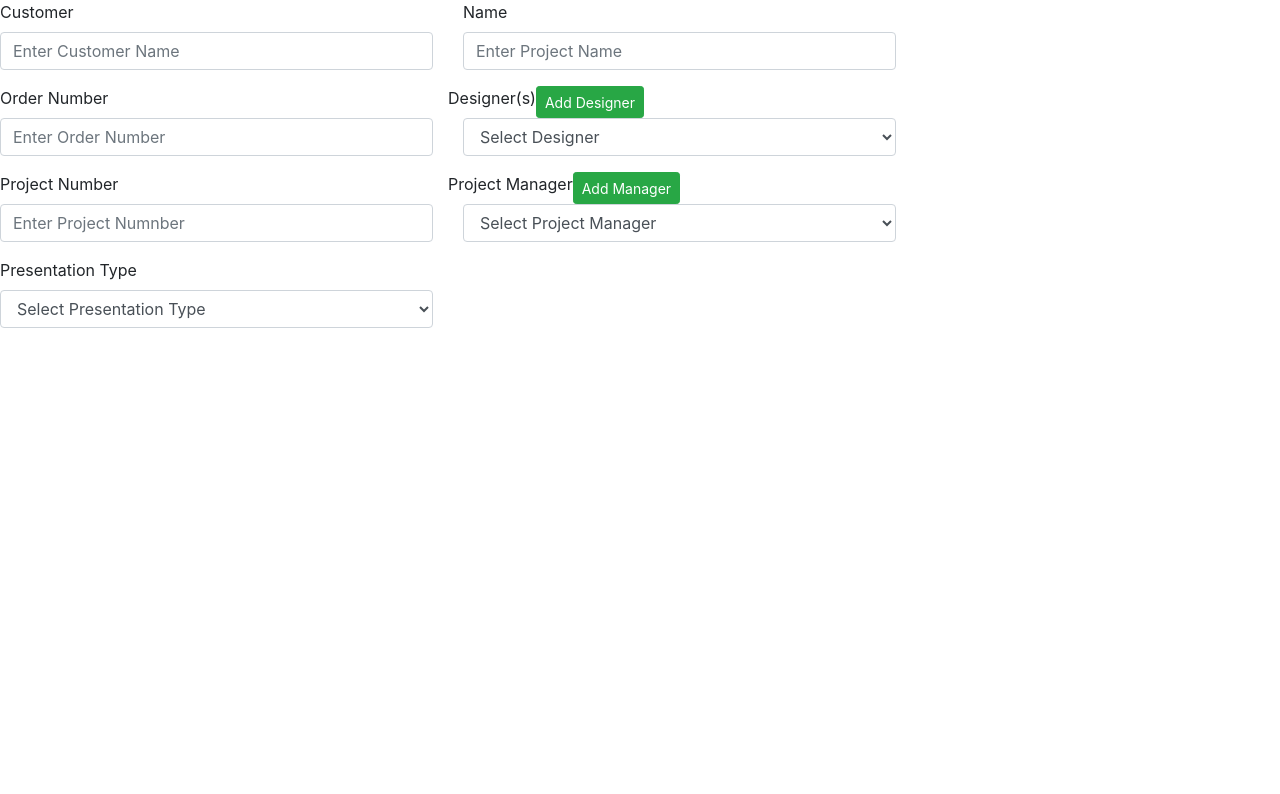
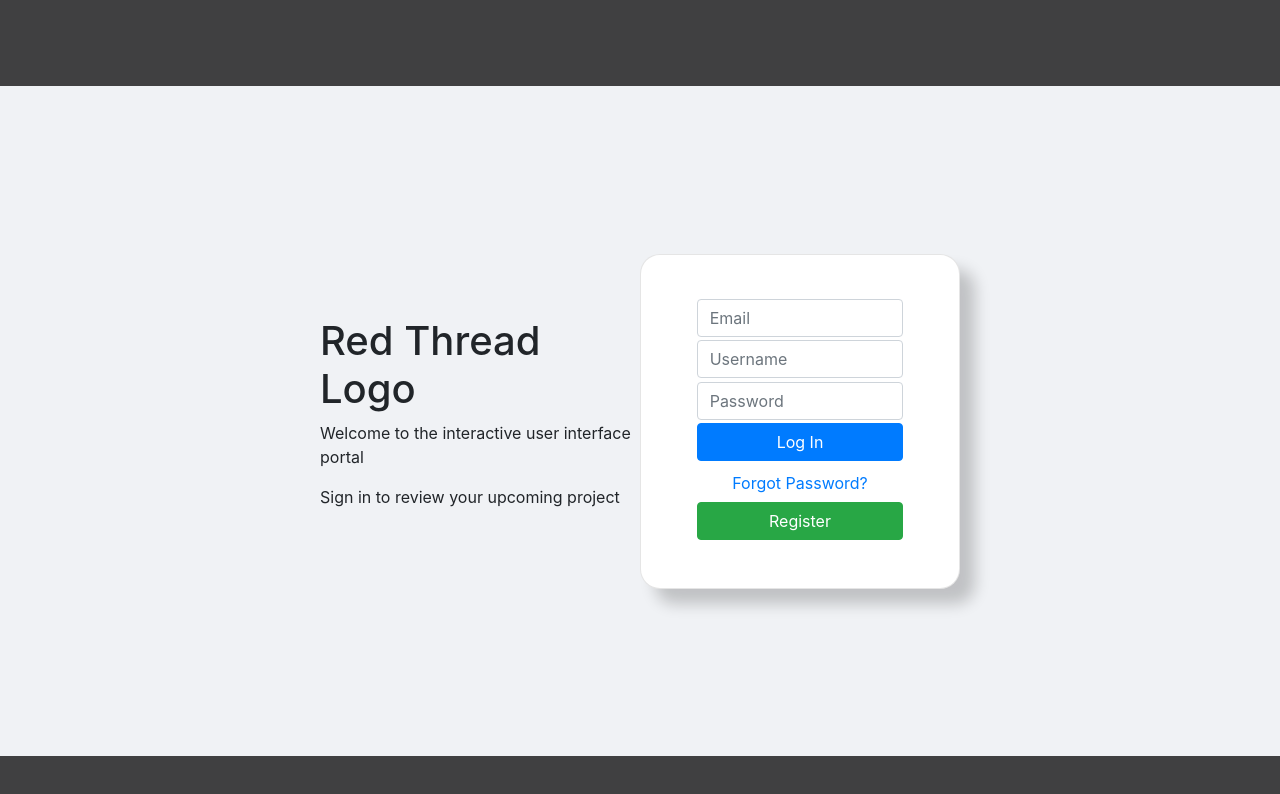
Before and after one commit to shoran23/interactive_ui_front_end, a React (Create React App) app: page / in a window 1280 px wide. Shown: the top 794 px of the page. Built offline with nearby package versions, Linux system fonts and the light colour scheme.

Commit message:
added in registration and sign in

```diff
--- a/src/App.js
+++ b/src/App.js
@@ -7,7 +7,7 @@ import Dashboard from './components/dashboard/Dashboard.js'
 
 class App extends React.Component {
     state = {
-        login: true,
+        login: false,
         userRole: 'client',
     }
     setTitle = newTitle => {
--- a/src/components/dashboard/Dashboard.js
+++ b/src/components/dashboard/Dashboard.js
@@ -19,7 +19,7 @@ class Dashboard extends React.Component {
             {name: 'Project 5', status: 'project complete', customer: 'customer 1', order: '555555', designer: 'S.Horan', submittal: '2/21/21', pm: 'Gabe Wolloff', panels: [3]},
         ],
         selectedProject: 0,
-        createProject: true,
+        createProject: false,
     }
     render() {
         return (
--- a/src/components/welcome/Welcome.js
+++ b/src/components/welcome/Welcome.js
@@ -9,6 +9,7 @@ class Welcome extends React.Component {
     state = {
         firstName: '',
         lastName: '',
+        username: '',
         email: '',
         password: '',
         passwordConfirm: '',
@@ -29,6 +30,43 @@ class Welcome extends React.Component {
     handleDirect = (key,value) => {
         this.setState({[key]: value})
     }
+    handleRegister = () => {
+        fetch('http://localhost:8000/api/v1/dj-rest-auth/registration/', {
+            headers: {
+                'Accept': 'application/json',
+                'Content-Type': 'application/json',
+            },
+            method: 'POST',
+            body: JSON.stringify ({
+                username: this.state.username,
+                email: this.state.email,
+                password1: this.state.password,
+                password2: this.state.passwordConfirm
+            })
+        })
+        .then(res => res.json())
+        .then(resJson => {
+            console.log(resJson)
+        })
+    }
+    handleSignin = () => {
+        fetch('http://localhost:8000/api/v1/dj-rest-auth/login/', {
+            headers: {
+                'Accept': 'application/json',
+                'Content-Type': 'application/json',
+            },
+            method: 'POST',
+            body: JSON.stringify ({
+                username: this.state.username,
+                email: this.state.email,
+                password: this.state.password
+            })
+        })
+        .then(res => res.json())
+        .then(resJson => {
+            console.log(resJson)
+        })
+    }
     render() {
         console.log(this.state)
         return (
@@ -39,6 +77,7 @@ class Welcome extends React.Component {
                     // states
                     firstName={this.state.firstName}
                     lastName={this.state.lastName}
+                    username={this.state.username}
                     email={this.state.email}
                     passworld={this.state.password}
                     passwordConfirm={this.state.passwordConfirm}
@@ -49,6 +88,8 @@ class Welcome extends React.Component {
                     // functions
                     handleChange={this.handleChange}
                     handleDirect={this.handleDirect}
+                    handleRegister={this.handleRegister}
+                    handleSignin={this.handleSignin}
                 />
                 <WelcomeFooter/>
             </div>
--- a/src/components/welcome/WelcomeSession.js
+++ b/src/components/welcome/WelcomeSession.js
@@ -19,13 +19,21 @@ class WelcomeSignIn extends React.Component {
                 />
                 <Form.Control
                     className='welcome-login'
+                    type='test'
+                    placeholder='Username'
+                    id='username'
+                    value={this.props.username}
+                    onChange={this.props.handleChange}
+                />
+                <Form.Control
+                    className='welcome-login'
                     type='password'
                     placeholder='Password'
                     id='password'
                     value={this.props.password}
                     onChange={this.props.handleChange}
                 />
-                <Button variant='primary' className='welcome-login'>Log In</Button>
+                <Button variant='primary' className='welcome-login' onClick={this.props.handleSignin}>Log In</Button>
                 <Button variant='link'>Forgot Password?</Button>
                 <Button variant='success' className='welcome-login' onClick={()=> this.props.handleDirect('session','register')}>Register</Button>
             </Form>
@@ -53,6 +61,13 @@ class WelcomeRegister extends React.Component {
                     />
                 </Form.Group>
                 <Form.Group className='welcome-register'>
+                    <Form.Control
+                        type='text'
+                        placeholder='Username'
+                        id='username'
+                        value={this.props.username}
+                        onChange={this.props.handleChange}
+                    />
                     <Form.Control
                         type='email'
                         placeholder='Email'
@@ -117,7 +132,7 @@ class WelcomeRegister extends React.Component {
                         <div></div>
                     }
                 </Form.Group>
-                <Button variant='success' className='welcome-register'>Submit</Button>
+                <Button variant='success' className='welcome-register' onClick={this.props.handleRegister}>Submit</Button>
                 <Button variant='link' className='welcome-register' onClick={()=> this.props.handleDirect('session','signin')}>Cancel</Button>
             </Form>
         )
@@ -131,18 +146,21 @@ class WelcomeSession extends React.Component {
                     <WelcomeSignIn
                         // states
                         email={this.props.email}
+                        username={this.props.username}
                         password={this.props.password}
                         passwordConfirm={this.props.passwordConfirm}
                         role={this.props.role}
                         // functions
                         handleChange={this.props.handleChange}
                         handleDirect={this.props.handleDirect}
+                        handleSignin={this.props.handleSignin}
                     />
                 :
                     <WelcomeRegister
                         // state
                         firstName={this.props.firstName}
                         lastName={this.props.lastName}
+                        username={this.props.username}
                         email={this.props.email}
                         password={this.props.password}
                         passwordConfirm={this.props.passwordConfirm}
@@ -152,6 +170,7 @@ class WelcomeSession extends React.Component {
                         // functions
                         handleChange={this.props.handleChange}
                         handleDirect={this.props.handleDirect}
+                        handleRegister={this.props.handleRegister}
                     />
                 }
             </div>
```
